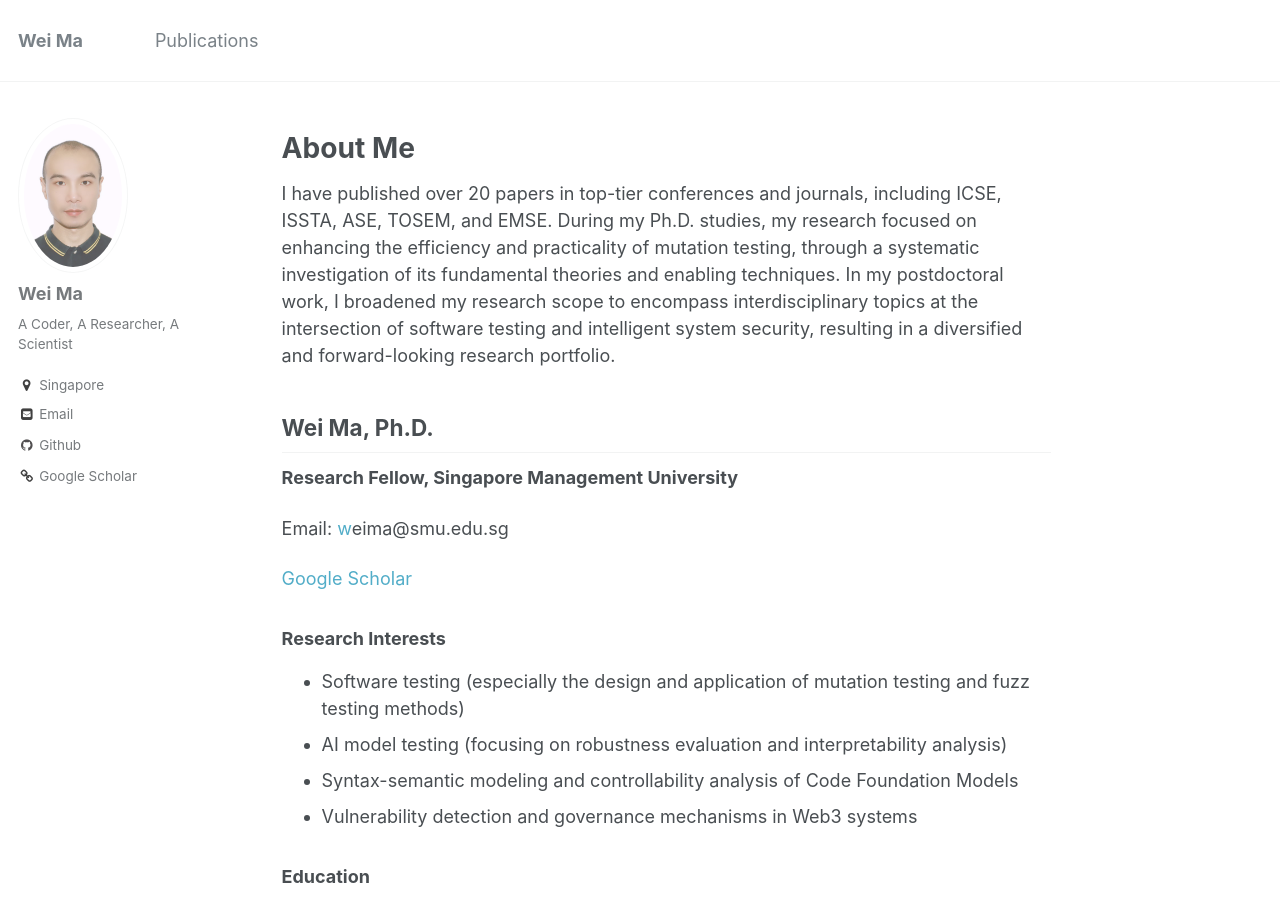
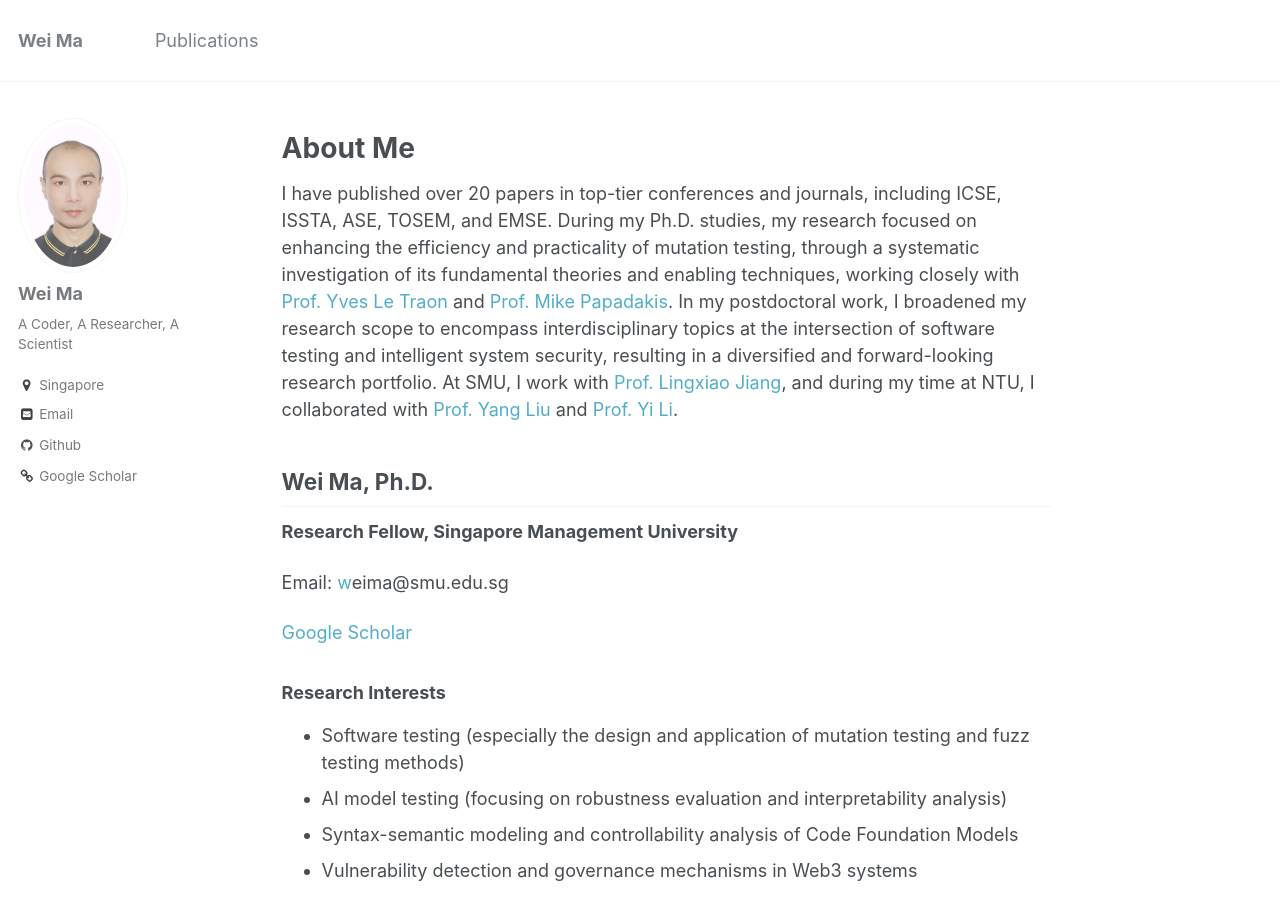
Before and after one commit to Marvinmw/weima, a Jekyll site: the page built from _pages/about.md, in a window 1280 px wide and 900 px high. Built offline with Jekyll 4.4.1, drawn with Linux system fonts in a browser that asks for light colours.

Commit message:
publications

```diff
--- a/_pages/about.md
+++ b/_pages/about.md
@@ -9,7 +9,7 @@ redirect_from:
 ---
 # About Me
 
-I have published over 20 papers in top-tier conferences and journals, including ICSE, ISSTA, ASE, TOSEM, and EMSE. During my Ph.D. studies, my research focused on enhancing the efficiency and practicality of mutation testing, through a systematic investigation of its fundamental theories and enabling techniques. In my postdoctoral work, I broadened my research scope to encompass interdisciplinary topics at the intersection of software testing and intelligent system security, resulting in a diversified and forward-looking research portfolio.
+I have published over 20 papers in top-tier conferences and journals, including ICSE, ISSTA, ASE, TOSEM, and EMSE. During my Ph.D. studies, my research focused on enhancing the efficiency and practicality of mutation testing, through a systematic investigation of its fundamental theories and enabling techniques, working closely with [Prof. Yves Le Traon](https://scholar.google.com.sg/citations?user=DmGlmNEAAAAJ&hl=en&inst=14102473421921925766) and [Prof. Mike Papadakis](https://scholar.google.com/citations?user=4O3EolUAAAAJ&hl=el&inst=14102473421921925766). In my postdoctoral work, I broadened my research scope to encompass interdisciplinary topics at the intersection of software testing and intelligent system security, resulting in a diversified and forward-looking research portfolio. At SMU, I work with [Prof. Lingxiao Jiang](https://scholar.google.com.sg/citations?user=0hssXLPZL2YC&hl=en&inst=14102473421921925766), and during my time at NTU, I collaborated with [Prof. Yang Liu](https://scholar.google.com.sg/citations?user=_Pvgwd0AAAAJ&hl=en&inst=14102473421921925766) and [Prof. Yi Li](https://scholar.google.ca/citations?user=B61QIUIAAAAJ).
 
 ## **Wei Ma**, Ph.D.
 
```
